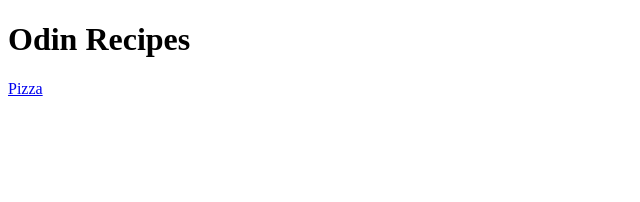
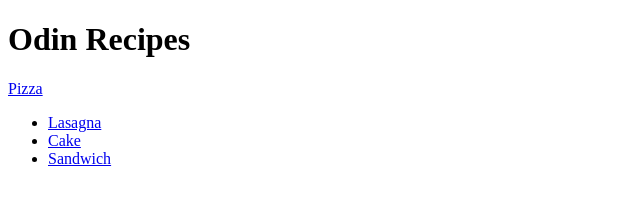
Before and after one commit to edwardnunezv/odin-recipes, a plain HTML site: page index.html in a window 1280 px wide. Shown: the whole page, without its empty margins (0-640 px from the left). Drawn offline with Linux system fonts and the light colour scheme.

Commit message:
Saving the first version
Create sub-links for recipes in the first page

```diff
--- a/index.html
+++ b/index.html
@@ -8,5 +8,11 @@
 <body>
     <h1>Odin Recipes</h1>
     <a href="recipes/pizza.html">Pizza</a>
+    <ul>
+        <li><a href="recipes/lasagna.html">Lasagna</a></li>
+        <li><a href="recipes/cake.html">Cake</a></li>
+        <li><a href="recipes/sandwich.html">Sandwich</a></li>
+      </ul>
+
 </body>
 </html>
```
